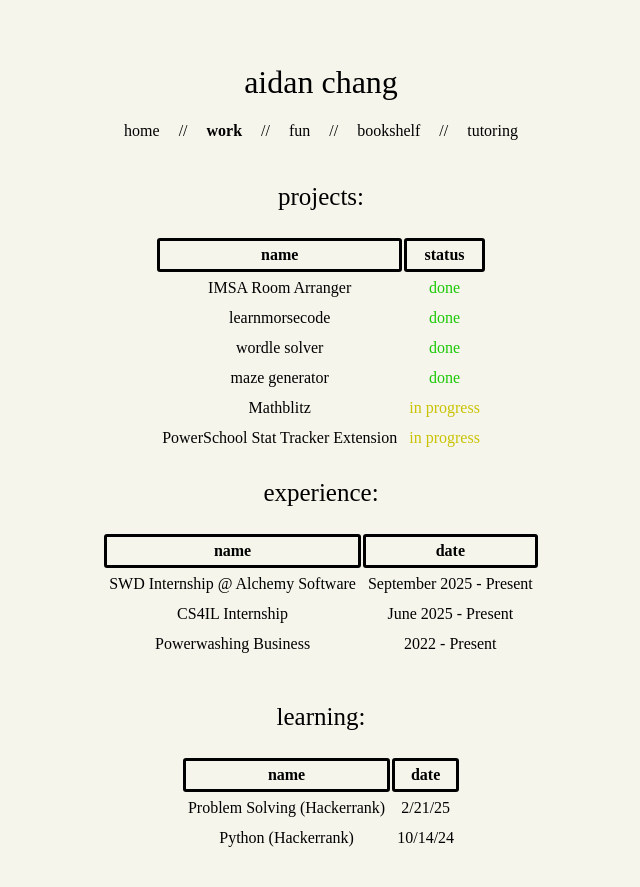
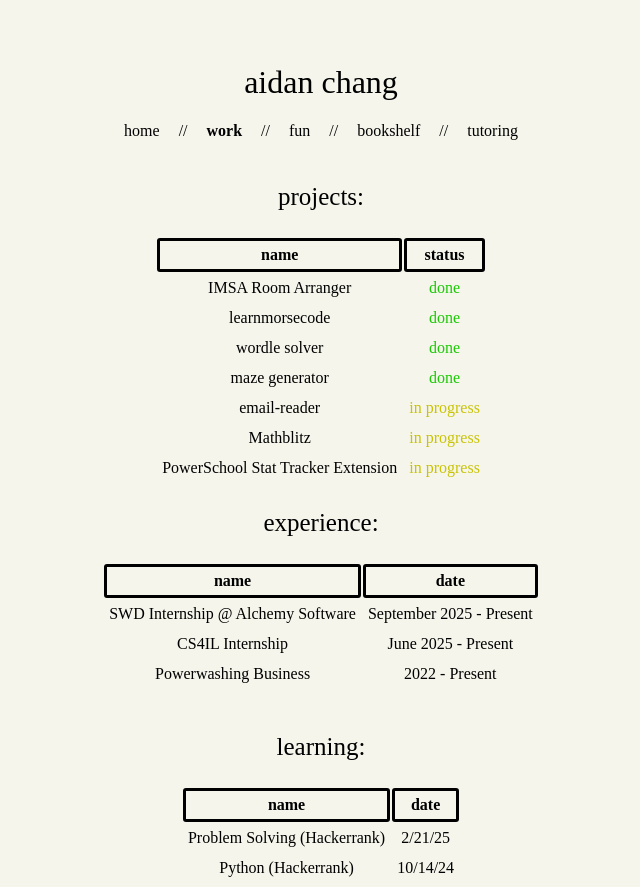
Before and after one commit to aidan-t-chang/aidan-t-chang.github.io, a plain HTML site: page work.html in a window 1280 px wide. Shown: the top 887 px of the page, without its empty margins (319-959 px from the left). Drawn offline with Linux system fonts and the light colour scheme.

Commit message:
added email-reader to projects

```diff
--- a/work.html
+++ b/work.html
@@ -39,6 +39,10 @@
                 <tr>
                     <td><a class="link" href="https://github.com/aidan-t-chang/maze-solver">maze generator</a></td>
                     <td class="done">done</td>
+                </tr>
+                <tr>
+                    <td><a class="link" href="https://github.com/aidan-t-chang/email-reading">email-reader</a></td>
+                    <td class="progress">in progress</td>
                 </tr>
                 <tr>
                     <td><a class="link" href="https://github.com/aidan-t-chang/mathblitz2">Mathblitz</a></td>
```
